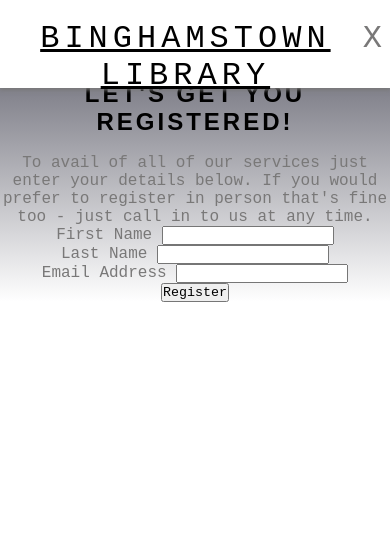
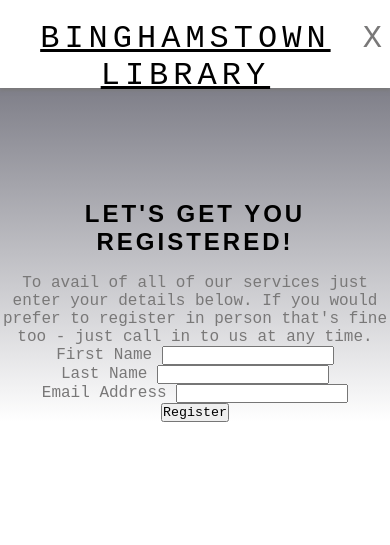
Before and after one commit to EdwardJWalsh/binghamstown-library, a plain HTML site: page register.html in a window 390 px wide. Shown: the top 545 px of the page. Drawn offline with Linux system fonts and the light colour scheme.

```diff
--- a/assets/css/style.css
+++ b/assets/css/style.css
@@ -187,6 +187,7 @@ main {
 #signup {
     background: linear-gradient(to bottom, #7c7c86, transparent);
     text-align: center;
+    padding-top: 80px; /* Adjusted padding for small screens */
 }
 
 /* Services section */
@@ -310,6 +311,10 @@ footer {
         flex-direction: column;
         align-items: center;
     }
+
+    #signup {
+        padding-top: 120px; /* Increased padding for smaller screens */
+    }
 }
 
 @media only screen and (min-width: 601px) {
```
